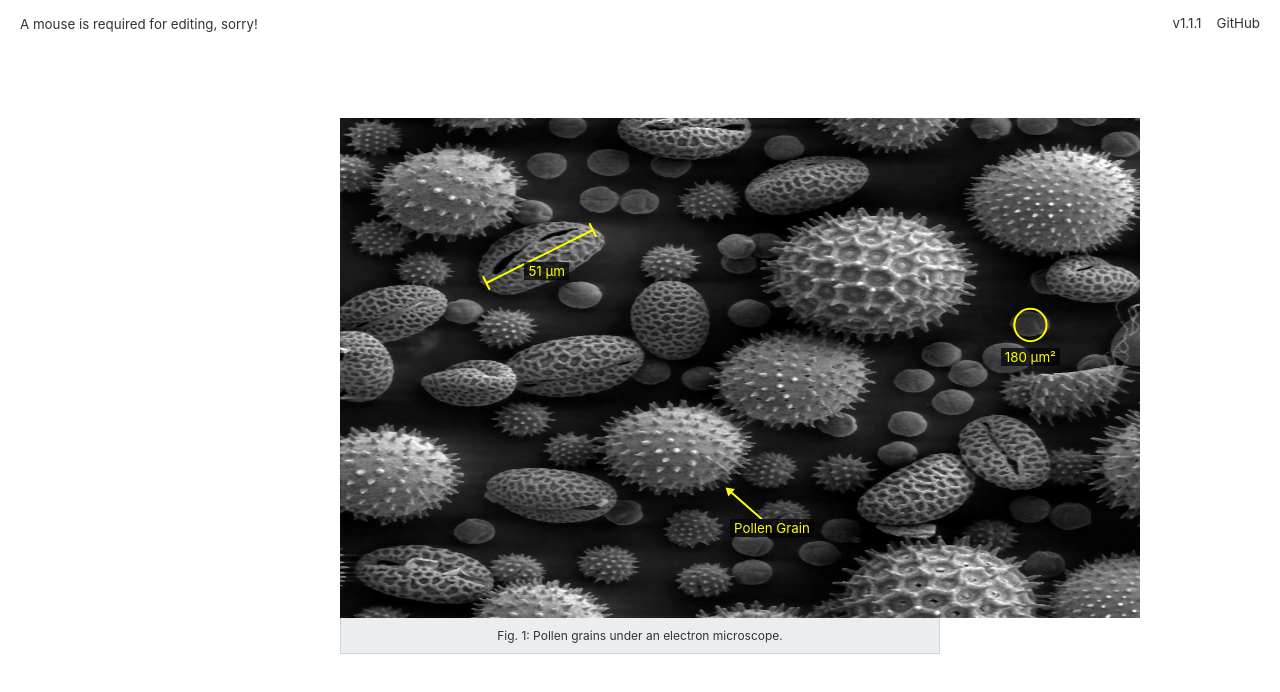
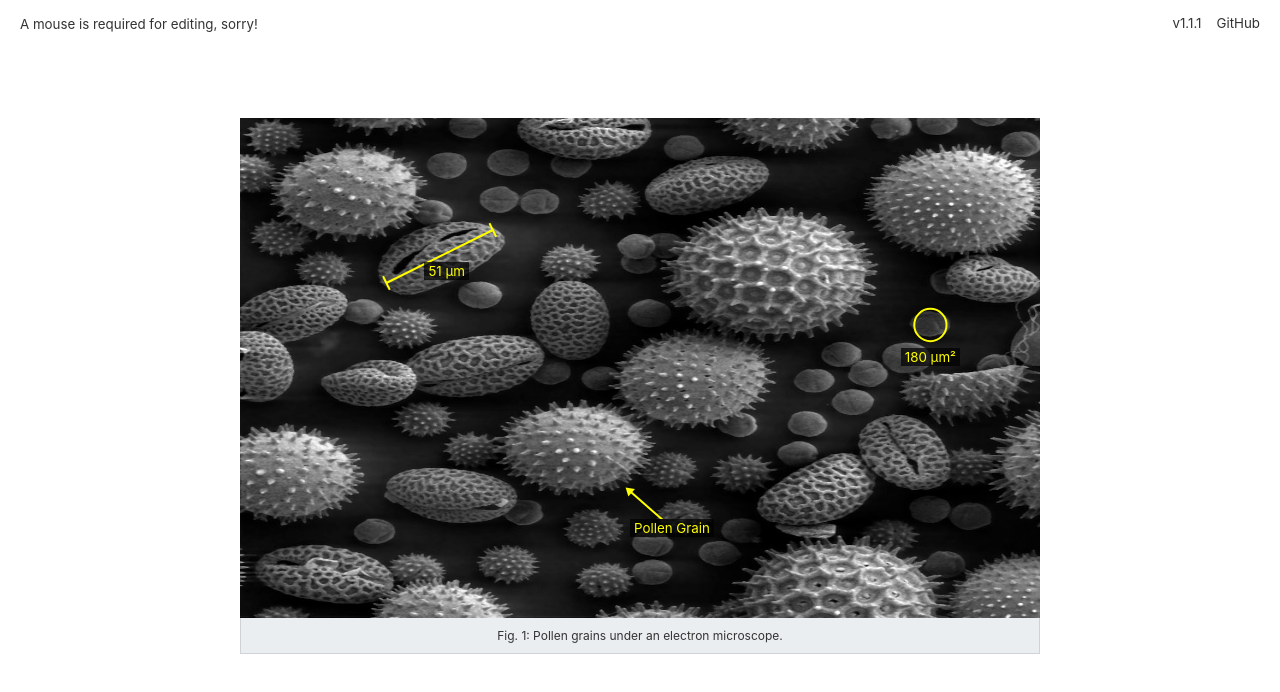
Before and after one commit to YMNNs/react-measurements-ts, a React (Vite) app: page / in a window 1280 px wide. Shown: the top 692 px of the page. Built offline with nearby package versions, Linux system fonts and the light colour scheme.

Commit message:
fix: When the circle is dragged to the bottom border, the position is beyond the border

```diff
--- a/lib/components/core/circle-measurement.tsx
+++ b/lib/components/core/circle-measurement.tsx
@@ -125,7 +125,7 @@ const CircleMeasurement: FC<Props> = ({
         centerX = radiusInPixels / parentWidth
       }
       if (centerY + radiusInPixels / parentHeight > 1) {
-        centerY = 1 - circleAtPress.current.radius
+        centerY = 1 - radiusInPixels / parentHeight
       } else if (centerY < radiusInPixels / parentHeight) {
         centerY = radiusInPixels / parentHeight
       }
--- a/src/components/measurement-app.css
+++ b/src/components/measurement-app.css
@@ -119,13 +119,13 @@ a:hover {
 
 @media all and (height >= 750px) {
   .measurements-body {
-    max-width: 600px;
+    max-width: 800px;
   }
 }
 
 @media all and (height >= 1200px) {
   .measurements-body {
-    max-width: 700px;
+    max-width: 800px;
   }
 }
 
--- a/src/components/measurement-app.tsx
+++ b/src/components/measurement-app.tsx
@@ -12,7 +12,7 @@ const MeasurementApp: FC = () => {
     <div className="container">
       <div className="title-bar">
         <div className="title-bar-inner">
-          <span className="title-text">React Measurements</span>
+          <span className="title-text">React Measurements TS</span>
           <div className="splitter" />
           <a href="https://www.npmjs.com/package/react-measurements-ts">v{version}</a>
           <a href="https://github.com/YMNNs/react-measurements-ts">GitHub</a>
```
